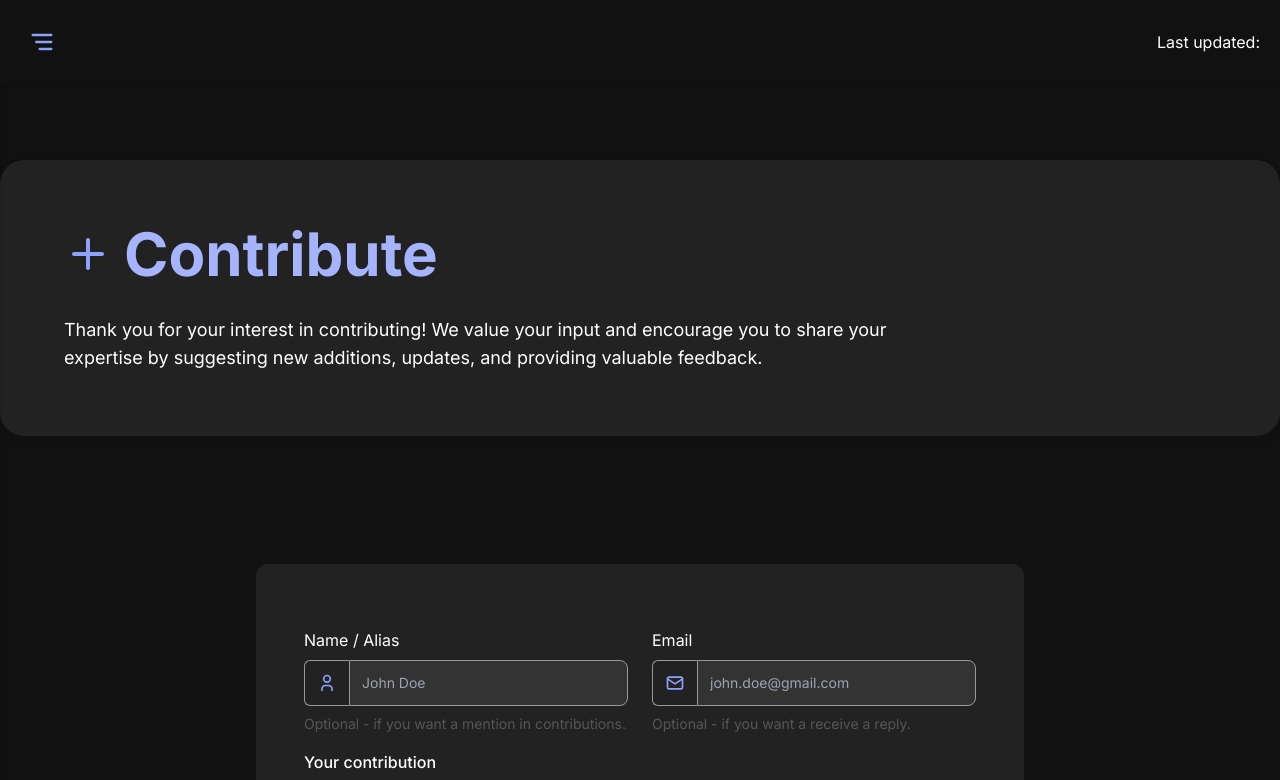
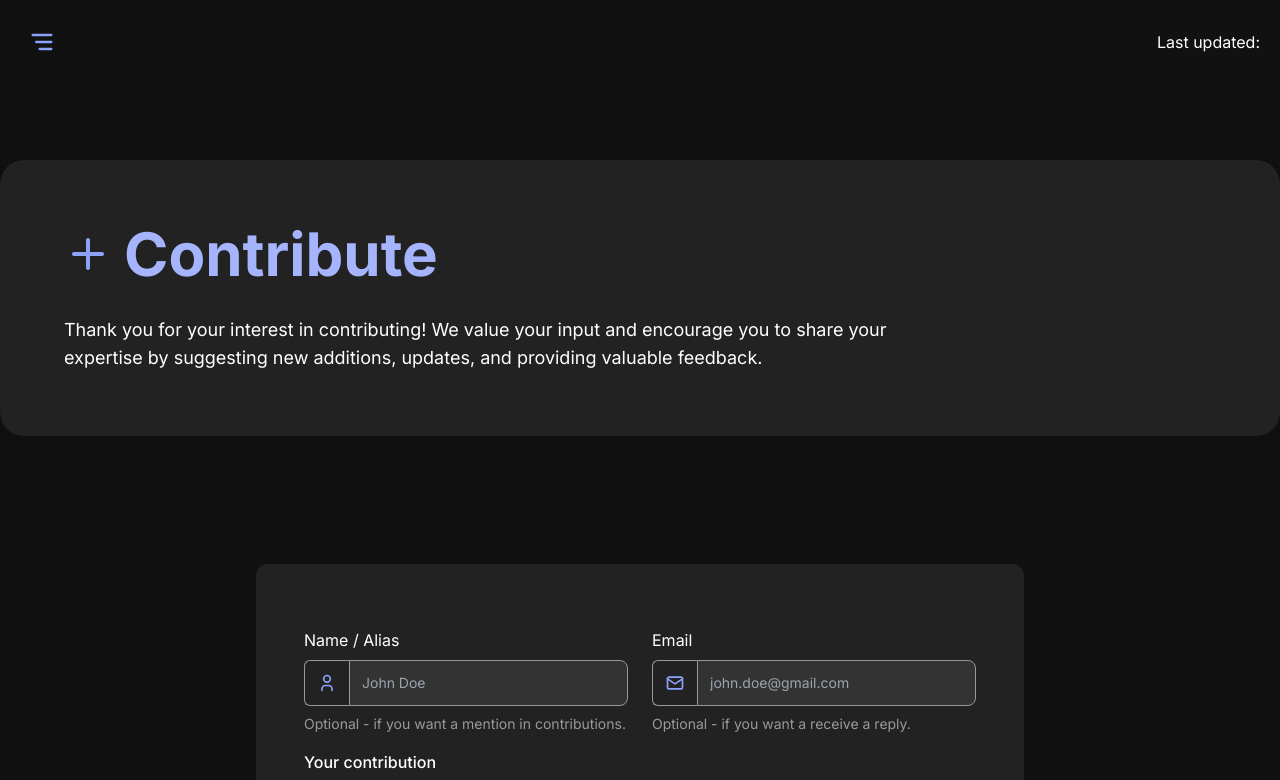
Before and after one commit to stefanicjuraj/it-croatia, a React (Vite) app: page /contribute in a window 1280 px wide. Shown: the top 780 px of the page. Built offline with nearby package versions, Linux system fonts and the light colour scheme; no server answers.

Commit message:
style(components): modify Form paragraphs text color

```diff
--- a/src/components/Contribute/Form.tsx
+++ b/src/components/Contribute/Form.tsx
@@ -30,7 +30,7 @@
                                 placeholder="John Doe"
                             />
                         </div>
-                        <p className="mt-2 text-sm text-[#555]">
+                        <p className="mt-2 text-sm text-[#999]">
                             Optional - if you want a mention in contributions.
                         </p>
                     </div>
@@ -52,7 +52,7 @@
 
                             />
                         </div>
-                        <p className="mt-2 text-sm text-[#555]">
+                        <p className="mt-2 text-sm text-[#999]">
                             Optional - if you want a receive a reply.
                         </p>
                     </div>
```
